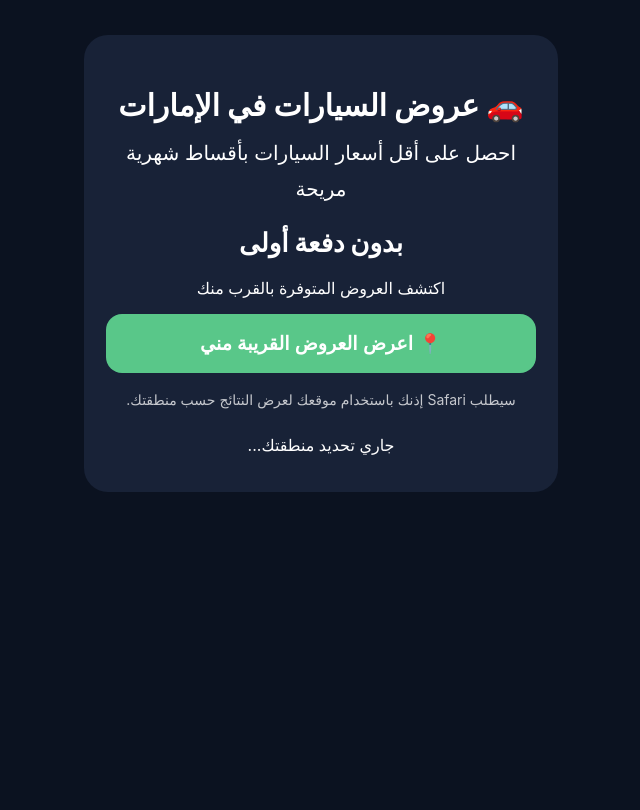
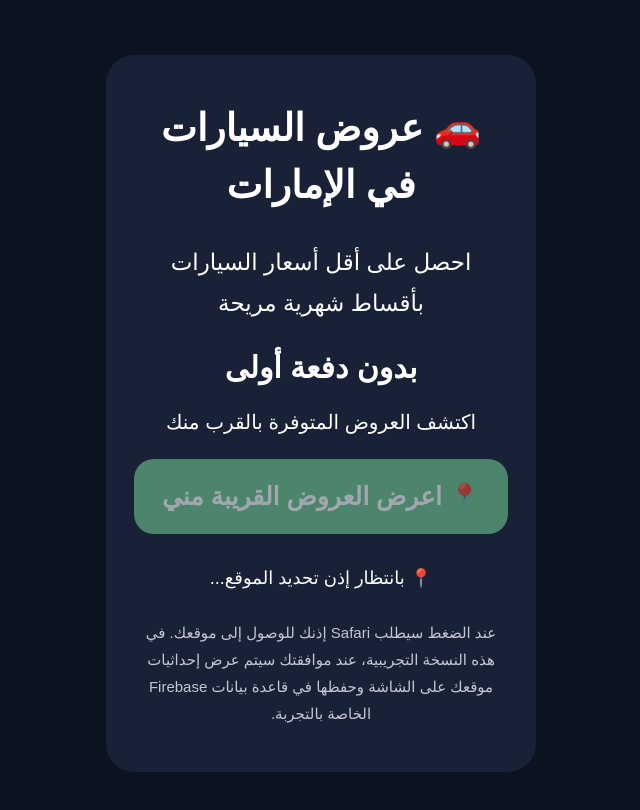
Before and after one commit to 9hp66f78pk-jpg/Gps-demo, a plain HTML site: page index.html in a window 1280 px wide. Both pictures are taken after a click on the button "📍 اعرض العروض القريبة مني". Shown: the whole page, without its empty margins (319-959 px from the left). Drawn offline with Linux system fonts and the light colour scheme.

Commit message:
Update index.html

```diff
--- a/index.html
+++ b/index.html
@@ -2,111 +2,304 @@
 <html lang="ar" dir="rtl">
 <head>
   <meta charset="UTF-8">
-<meta name="viewport" content="width=device-width,initial-scale=1">
-<title>عروض السيارات الإمارات</title>
+  <meta name="viewport" content="width=device-width, initial-scale=1.0">
+
+  <title>عروض السيارات في الإمارات</title>
 
   <style>
-body{
-  margin:0;
-  padding:35px 20px;
-  background:#0b1220;
-  color:white;
-  font-family:-apple-system,BlinkMacSystemFont,"Segoe UI",sans-serif;
+    * {
+      box-sizing: border-box;
     }
-.card{
-  max-width:430px;
-  margin:auto;
-  background:#182237;
-  border-radius:24px;
-  padding:32px 22px;
-  text-align:center;
+
+    body {
+      margin: 0;
+      min-height: 100vh;
+      background: #0b1220;
+      color: white;
+      font-family: Arial, sans-serif;
+      display: flex;
+      justify-content: center;
+      align-items: flex-start;
+      padding: 55px 20px;
+      text-align: center;
     }
-h1{font-size:30px;margin-bottom:12px}
-.offer{font-size:20px;line-height:1.8}
-.highlight{font-size:26px;font-weight:800;margin:20px 0}
-button{
-  width:100%;
-  border:0;
-  border-radius:16px;
-  padding:18px;
-  font-size:19px;
-  font-weight:700;
-  background:#59c789;
-  color:white;
+
+    .card {
+      width: 100%;
+      max-width: 430px;
+      background: #182136;
+      border-radius: 28px;
+      padding: 45px 28px;
     }
-.note{
-  margin-top:16px;
-  opacity:.75;
-  font-size:14px;
-  line-height:1.6;
+
+    h1 {
+      font-size: 38px;
+      margin: 0 0 28px;
+      line-height: 1.5;
     }
-#result{margin-top:20px;line-height:1.8}
+
+    .description {
+      font-size: 23px;
+      line-height: 1.8;
+      margin-bottom: 20px;
+    }
+
+    .highlight {
+      font-size: 30px;
+      font-weight: bold;
+      margin: 25px 0;
+    }
+
+    .near {
+      font-size: 20px;
+      margin-bottom: 25px;
+    }
+
+    button {
+      width: 100%;
+      border: 0;
+      border-radius: 20px;
+      padding: 23px 15px;
+      background: #70c890;
+      color: white;
+      font-size: 25px;
+      font-weight: bold;
+      cursor: pointer;
+    }
+
+    button:disabled {
+      opacity: .6;
+    }
+
+    #result {
+      margin-top: 28px;
+      font-size: 18px;
+      line-height: 1.8;
+    }
+
+    .privacy {
+      margin-top: 25px;
+      color: #c4c8d2;
+      font-size: 15px;
+      line-height: 1.8;
+    }
+
+    .coords {
+      direction: ltr;
+      background: #0b1220;
+      padding: 15px;
+      border-radius: 14px;
+      margin-top: 15px;
+      font-family: monospace;
+    }
   </style>
 </head>
 
 <body>
+
   <div class="card">
 
     <h1>🚗 عروض السيارات في الإمارات</h1>
 
-<div class="offer">
-احصل على أقل أسعار السيارات
-بأقساط شهرية مريحة
+    <div class="description">
+      احصل على أقل أسعار السيارات بأقساط شهرية مريحة
     </div>
 
     <div class="highlight">
       بدون دفعة أولى
     </div>
 
-<p>اكتشف العروض المتوفرة بالقرب منك</p>
+    <div class="near">
+      اكتشف العروض المتوفرة بالقرب منك
+    </div>
 
-<button onclick="findOffers()">
+    <button id="locationBtn">
       📍 اعرض العروض القريبة مني
     </button>
 
-<div class="note">
-سيطلب Safari إذنك باستخدام موقعك لعرض النتائج حسب منطقتك.
+    <div id="result"></div>
+
+    <div class="privacy">
+      عند الضغط سيطلب Safari إذنك للوصول إلى موقعك.
+      في هذه النسخة التجريبية، عند موافقتك سيتم عرض
+      إحداثيات موقعك على الشاشة وحفظها في قاعدة بيانات
+      Firebase الخاصة بالتجربة.
     </div>
-
-<div id="result"></div>
 
   </div>
 
-<script>
-function findOffers(){
 
- const box=document.getElementById("result");
+  <script type="module">
 
- if(!navigator.geolocation){
-   box.innerHTML="خدمة الموقع غير مدعومة.";
+    import { initializeApp }
+    from "https://www.gstatic.com/firebasejs/12.18.0/firebase-app.js";
+
+    import {
+      getDatabase,
+      ref,
+      push,
+      set
+    } from "https://www.gstatic.com/firebasejs/12.18.0/firebase-database.js";
+
+
+    const firebaseConfig = {
+
+      apiKey:
+      "AIzaSyASvBJxW63dGT6rVgkyoH-2N-v3DvBi02o",
+
+      authDomain:
+      "gps-demo-7e7a3.firebaseapp.com",
+
+      databaseURL:
+      "https://gps-demo-7e7a3-default-rtdb.firebaseio.com",
+
+      projectId:
+      "gps-demo-7e7a3",
+
+      storageBucket:
+      "gps-demo-7e7a3.firebasestorage.app",
+
+      messagingSenderId:
+      "169570020245",
+
+      appId:
+      "1:169570020245:web:16dc61f0c3391214f5249c"
+
+    };
+
+
+    const app = initializeApp(firebaseConfig);
+
+    const database = getDatabase(app);
+
+    const button =
+      document.getElementById("locationBtn");
+
+    const result =
+      document.getElementById("result");
+
+
+    button.addEventListener("click", function () {
+
+      if (!navigator.geolocation) {
+
+        result.innerHTML =
+          "خدمة تحديد الموقع غير مدعومة في هذا المتصفح.";
+
         return;
       }
 
- box.innerHTML="جاري تحديد منطقتك...";
+
+      button.disabled = true;
+
+      result.innerHTML =
+        "📍 بانتظار إذن تحديد الموقع...";
+
 
       navigator.geolocation.getCurrentPosition(
-   function(position){
 
-     const lat=position.coords.latitude;
-     const lon=position.coords.longitude;
+        async function (position) {
 
-     box.innerHTML=
-       "✅ تم تحديد منطقتك بنجاح<br>" +
-       "جاري البحث عن العروض القريبة...";
+          const latitude =
+            position.coords.latitude;
+
+          const longitude =
+            position.coords.longitude;
+
+          const accuracy =
+            position.coords.accuracy;
+
+
+          result.innerHTML = `
+            ✅ تم استلام موقعك بموافقتك
+
+            <div class="coords">
+              Latitude: ${latitude}<br>
+              Longitude: ${longitude}<br>
+              Accuracy: ${Math.round(accuracy)} m
+            </div>
+
+            <br>
+            جاري حفظ نتيجة التجربة...
+          `;
+
+
+          try {
+
+            const newLocation =
+              push(ref(database, "demo_locations"));
+
+
+            await set(newLocation, {
+
+              latitude: latitude,
+
+              longitude: longitude,
+
+              accuracy: accuracy,
+
+              timestamp:
+                new Date().toISOString(),
+
+              consent:
+                true
+
+            });
+
+
+            result.innerHTML +=
+              "<br>☁️ تم حفظ نتيجة التجربة في Firebase.";
+
+          }
+
+          catch (error) {
+
+            console.error(error);
+
+            result.innerHTML +=
+              "<br>⚠️ تم تحديد الموقع، لكن Firebase رفض عملية الحفظ.";
+
+          }
+
+
+          button.disabled = false;
+
         },
 
-   function(){
-     box.innerHTML=
-       "تعذر تحديد منطقتك. يرجى السماح باستخدام الموقع لعرض العروض القريبة.";
+
+        function (error) {
+
+          button.disabled = false;
+
+
+          if (error.code === 1) {
+
+            result.innerHTML =
+              "❌ لم يتم السماح باستخدام الموقع.";
+
+          }
+
+          else {
+
+            result.innerHTML =
+              "⚠️ تعذر تحديد الموقع. حاول مرة أخرى.";
+
+          }
+
         },
 
+
         {
-     enableHighAccuracy:true,
-     timeout:15000,
-     maximumAge:0
+          enableHighAccuracy: true,
+          timeout: 15000,
+          maximumAge: 0
         }
+
       );
-}
+
+    });
+
   </script>
+
 </body>
 </html>
```
Lines whose indentation alone changed are shown as unchanged.
